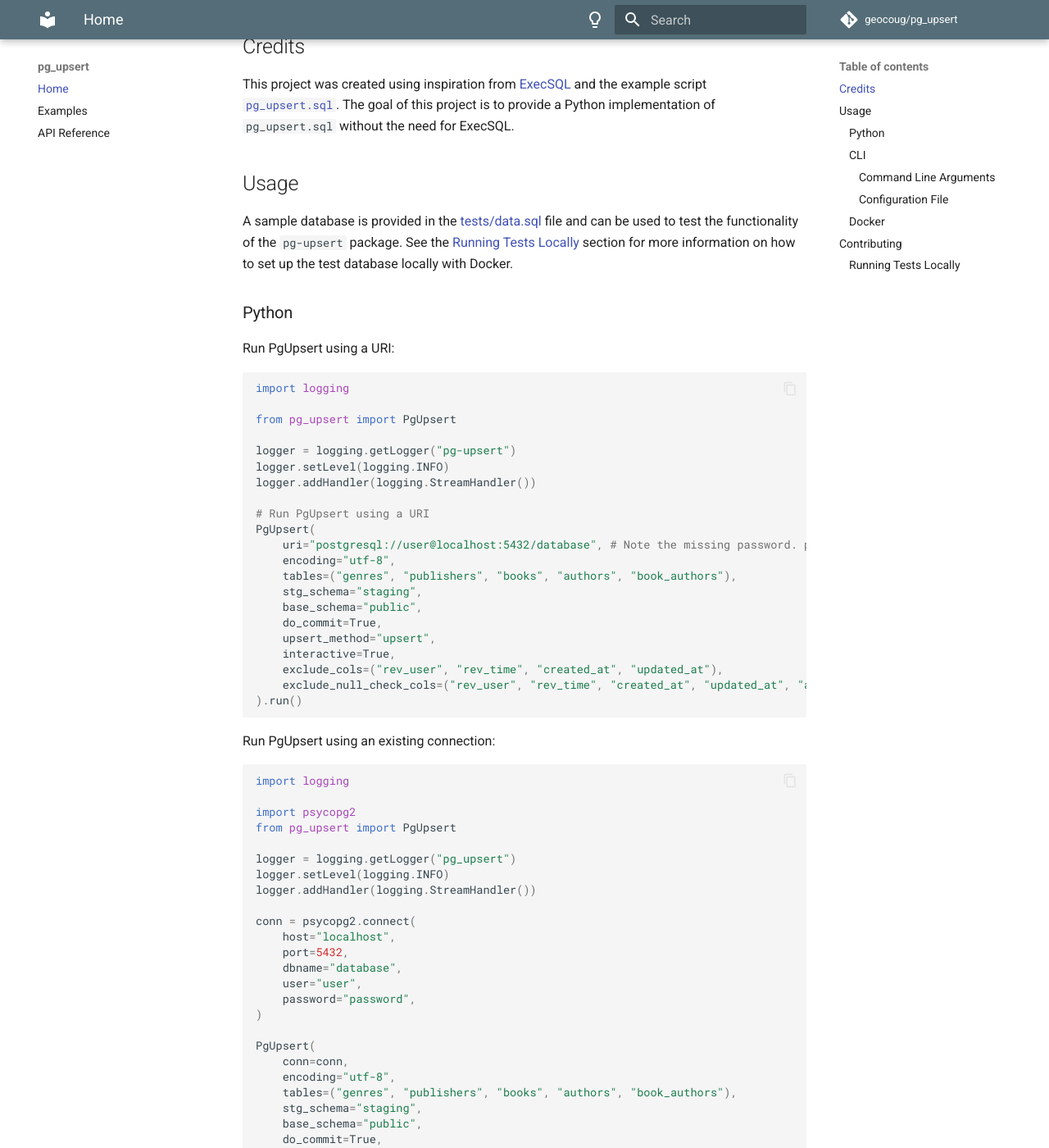
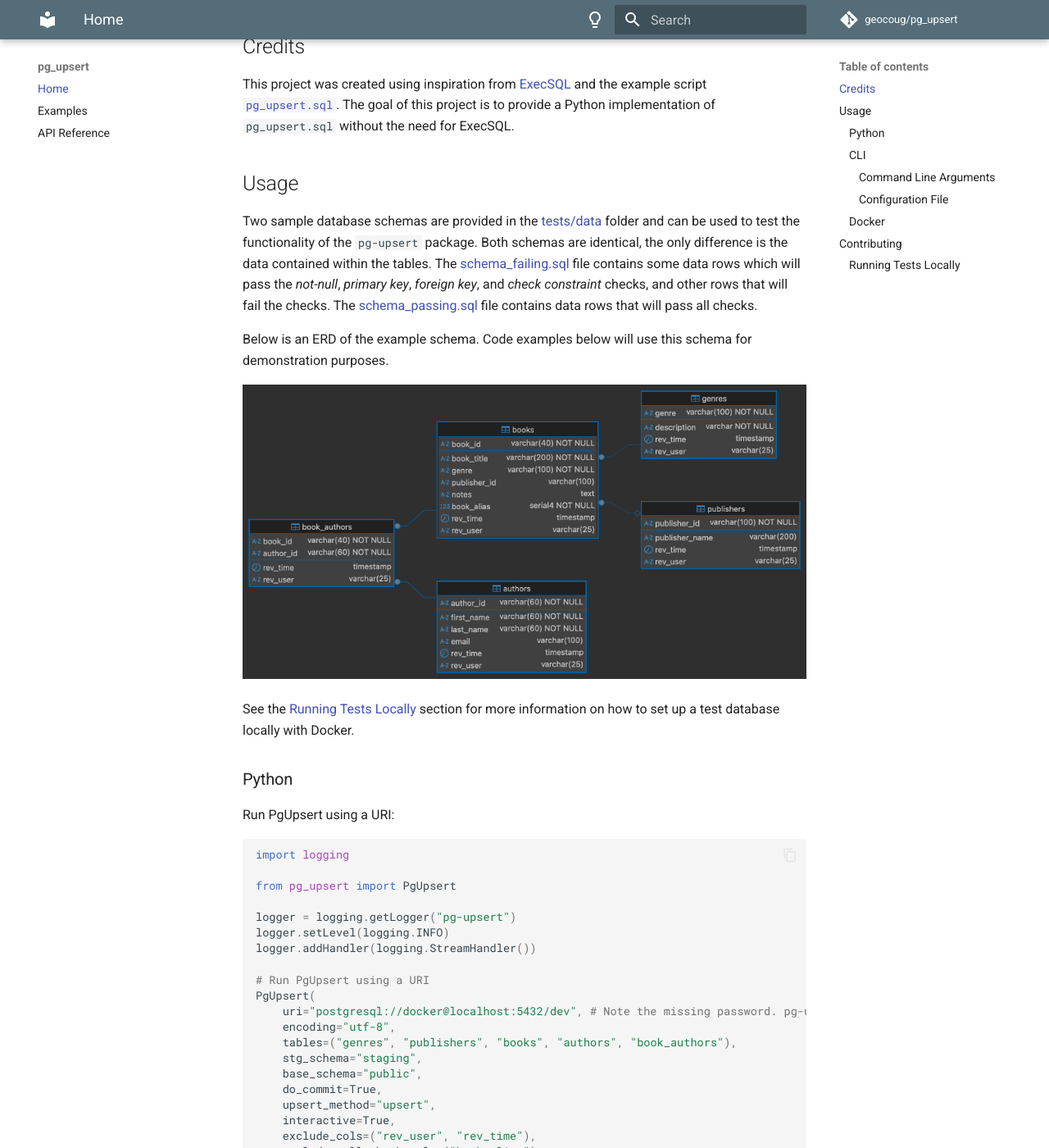
Before and after one commit to geocoug/pg-upsert, an MkDocs documentation site: the page built from docs/index.md, in a window 1280 px wide and 1400 px high, scrolled down 773 px. Shown: the whole window at 82% size. Built offline with MkDocs 1.6.1 and Material for MkDocs 9.7.7, drawn with Linux system fonts in a browser that asks for light colours; comment, search, counter and statistics services are not loaded; some of the changed text lies outside the part shown.

Commit message:
beef up test data & references to test data, update docs
Signed-off-by: Caleb Grant <geocoug@gmail.com>

````diff
--- a/README.md
+++ b/README.md
@@ -10,7 +10,7 @@
 
 The program will perform initial table checks in the form of *not-null*, *primary key*, *foreign key*, and *check constraint* checks. If any of these checks fail, the program will exit with an error message. If all checks pass, the program will display the number of rows to be inserted and updated, and ask for confirmation before proceeding (when the `interactive` flag is set to `True`). If the user confirms, the program will perform the upserts and display the number of rows inserted and updated. If the user does not confirm, the program will exit without performing any upserts.
 
-![Screenshot](https://raw.githubusercontent.com/geocoug/pg-upsert/refs/heads/main/screenshot.png)
+![Screenshot](https://raw.githubusercontent.com/geocoug/pg-upsert/refs/heads/main/pg-upsert-screenshot.png)
 
 ## Credits
 
@@ -18,7 +18,13 @@ This project was created using inspiration from [ExecSQL](https://execsql.readth
 
 ## Usage
 
-A sample database is provided in the [tests/data.sql](https://github.com/geocoug/pg-upsert/blob/main/tests/data.sql) file and can be used to test the functionality of the `pg-upsert` package. See the [Running Tests Locally](#running-tests-locally) section for more information on how to set up the test database locally with Docker.
+Two sample database schemas are provided in the [tests/data](https://github.com/geocoug/pg-upsert/blob/main/tests/data) folder and can be used to test the functionality of the `pg-upsert` package. Both schemas are identical, the only difference is the data contained within the tables. The [schema_failing.sql](https://github.com/geocoug/pg-upsert/blob/main/tests/data/schema_failing.sql) file contains some data rows which will pass the *not-null*, *primary key*, *foreign key*, and *check constraint* checks, and other rows that will fail the checks. The [schema_passing.sql](https://github.com/geocoug/pg-upsert/blob/main/tests/data/schema_passing.sql) file contains data rows that will pass all checks.
+
+Below is an ERD of the example schema. Code examples below will use this schema for demonstration purposes.
+
+![ERD](https://raw.githubusercontent.com/geocoug/pg-upsert/refs/heads/main/example-data-erd.png)
+
+See the [Running Tests Locally](#running-tests-locally) section for more information on how to set up a test database locally with Docker.
 
 ### Python
 
@@ -35,7 +41,7 @@ logger.addHandler(logging.StreamHandler())
 
 # Run PgUpsert using a URI
 PgUpsert(
-    uri="postgresql://user@localhost:5432/database", # Note the missing password. pg-upsert will prompt for the password.
+    uri="postgresql://docker@localhost:5432/dev", # Note the missing password. pg-upsert will prompt for the password.
     encoding="utf-8",
     tables=("genres", "publishers", "books", "authors", "book_authors"),
     stg_schema="staging",
@@ -43,8 +49,8 @@ PgUpsert(
     do_commit=True,
     upsert_method="upsert",
     interactive=True,
-    exclude_cols=("rev_user", "rev_time", "created_at", "updated_at"),
-    exclude_null_check_cols=("rev_user", "rev_time", "created_at", "updated_at", "alias"),
+    exclude_cols=("rev_user", "rev_time"),
+    exclude_null_check_cols=("book_alias"),
 ).run()
 ```
 
@@ -63,9 +69,9 @@ logger.addHandler(logging.StreamHandler())
 conn = psycopg2.connect(
     host="localhost",
     port=5432,
-    dbname="database",
-    user="user",
-    password="password",
+    dbname="dev",
+    user="docker",
+    password="docker",
 )
 
 PgUpsert(
@@ -77,14 +83,14 @@ PgUpsert(
     do_commit=True,
     upsert_method="upsert",
     interactive=True,
-    exclude_cols=("rev_user", "rev_time", "created_at", "updated_at"),
-    exclude_null_check_cols=("rev_user", "rev_time", "created_at", "updated_at", "alias"),
+    exclude_cols=("rev_user", "rev_time"),
+    exclude_null_check_cols=("book_alias"),
 ).run()
 ```
 
 ### CLI
 
-`pg-upsert` can be run from the command line. There are two key ways to run `pg-upsert` from the command line: using a configuration file or using command line arguments.
+There are two key ways to run `pg-upsert` from the command line: using a configuration file or using command line arguments.
 
 > [!IMPORTANT]
 > If the user specifies a configuration file **and** command line arguments, the configuration file will override any command line arguments specified.
@@ -129,7 +135,7 @@ Running `pg-upsert --help` will display the following help message:
 An example of running `pg-upsert` from the command line is shown below:
 
 ```sh
-pg-upsert -l pg_upsert.log -h localhost -p 5432 -d postgres -u postgres -s staging -b public -t authors -t publishers -t books -t book_authors -t genres
+pg-upsert -l pg_upsert.log -h localhost -p 5432 -d dev -u docker -s staging -b public -t authors -t publishers -t books -t book_authors -t genres
 ```
 
 #### Configuration File
@@ -157,16 +163,13 @@ tables:
   - "book_authors"
   - "genres"
 exclude_columns:
-  - "alias"
   - "rev_time"
   - "rev_user"
 null_columns:
-  - "alias"
-  - "created_at"
-  - "updated_at"
+  - "book_alias"
 ```
 
-Then, run `pg-upsert -f pg_upsert.yaml`.
+Then, run `pg-upsert -f pg-upsert.example.yaml`.
 
 ### Docker
 
@@ -198,16 +201,28 @@ The `-v` flag is used to mount the current directory to the `/app` directory in
 
 ### Running Tests Locally
 
-Running tests locally requires a PostgreSQL database. The easiest way to set up a PostgreSQL database is to use Docker. The following command will create a PostgreSQL database called `dev` with the user `docker` and password `docker`.
+Running tests locally requires a PostgreSQL database. The easiest way to set up a PostgreSQL database is to use Docker. The following command will create a PostgreSQL database called `dev` with the user `docker` and password `docker`:
 
 ```sh
-docker run --name postgres -e POSTGRES_USER=docker -e POSTGRES_PASSWORD=docker -e POSTGRES_DB=dev -p 5432:5432 -d postgres
+docker run --name postgres -e POSTGRES_USER=docker -e POSTGRES_PASSWORD=docker -e POSTGRES_DB=dev -p 5432:5432 -d postgres:latest
 ```
 
-Once initialized, import the test data by running the following command.
+Once initialized, import the test data:
 
 ```sh
-docker exec -i postgres psql -U docker -d dev < tests/data.sql
+docker exec -i postgres psql -U docker -d dev < tests/data/schema_failing.sql
+```
+
+Verify that the tables were created successfully:
+
+```sh
+docker exec -it postgres psql -U docker -d dev -c "
+    SELECT table_schema, table_name
+    FROM information_schema.tables
+    WHERE table_type = 'BASE TABLE'
+    AND table_schema NOT IN ('pg_catalog', 'information_schema')
+    ORDER BY table_schema, table_name;
+"
 ```
 
 Create a `.env` file in the root directory with the following content, modifying the values as needed.
--- a/pg-upsert.example.yaml
+++ b/pg-upsert.example.yaml
@@ -18,10 +18,7 @@ tables:
   - "book_authors"
   - "genres"
 exclude_columns:
-  - "alias"
   - "rev_time"
   - "rev_user"
 null_columns:
-  - "alias"
-  - "created_at"
-  - "updated_at"
+  - "book_alias"
````
Also changed, not shown: docs/examples.md (+9 -115 lines), example-data-erd.png (added), pg-upsert-screenshot.png (renamed from screenshot.png), 7 other files.
